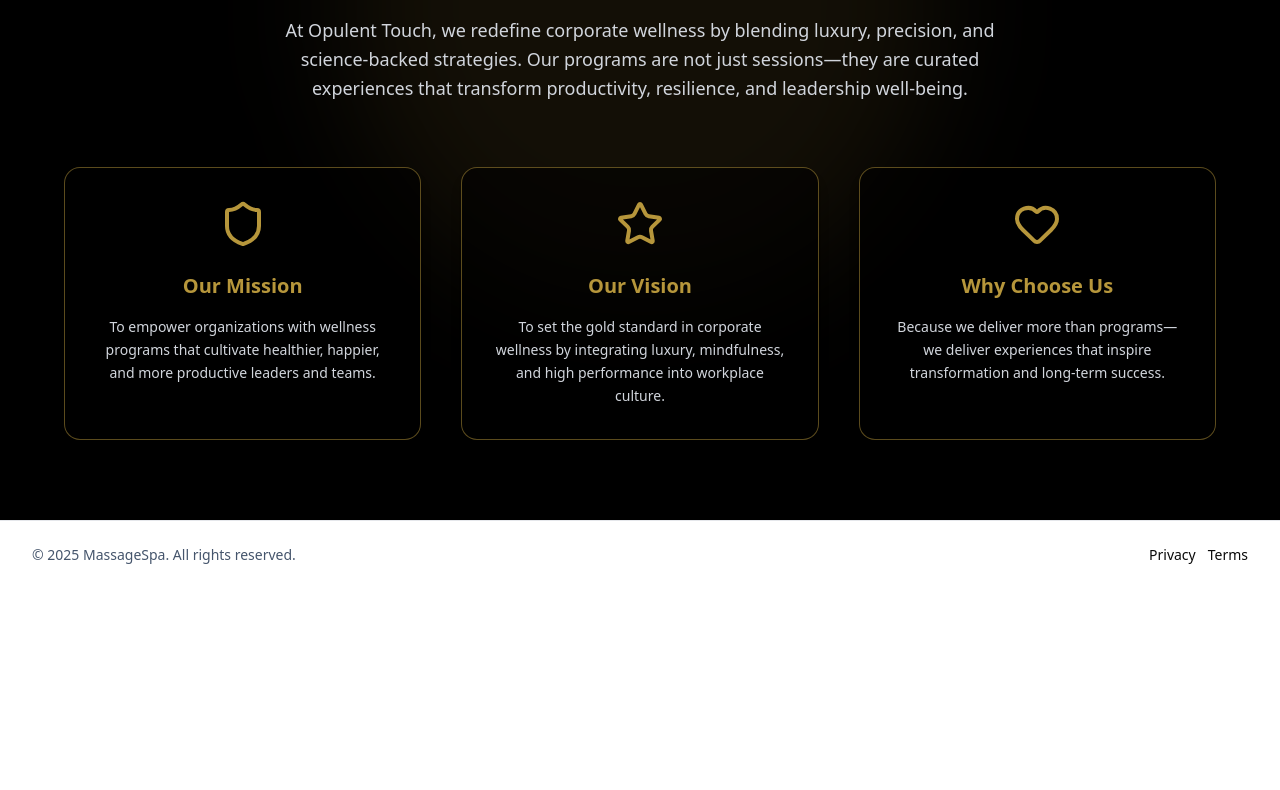
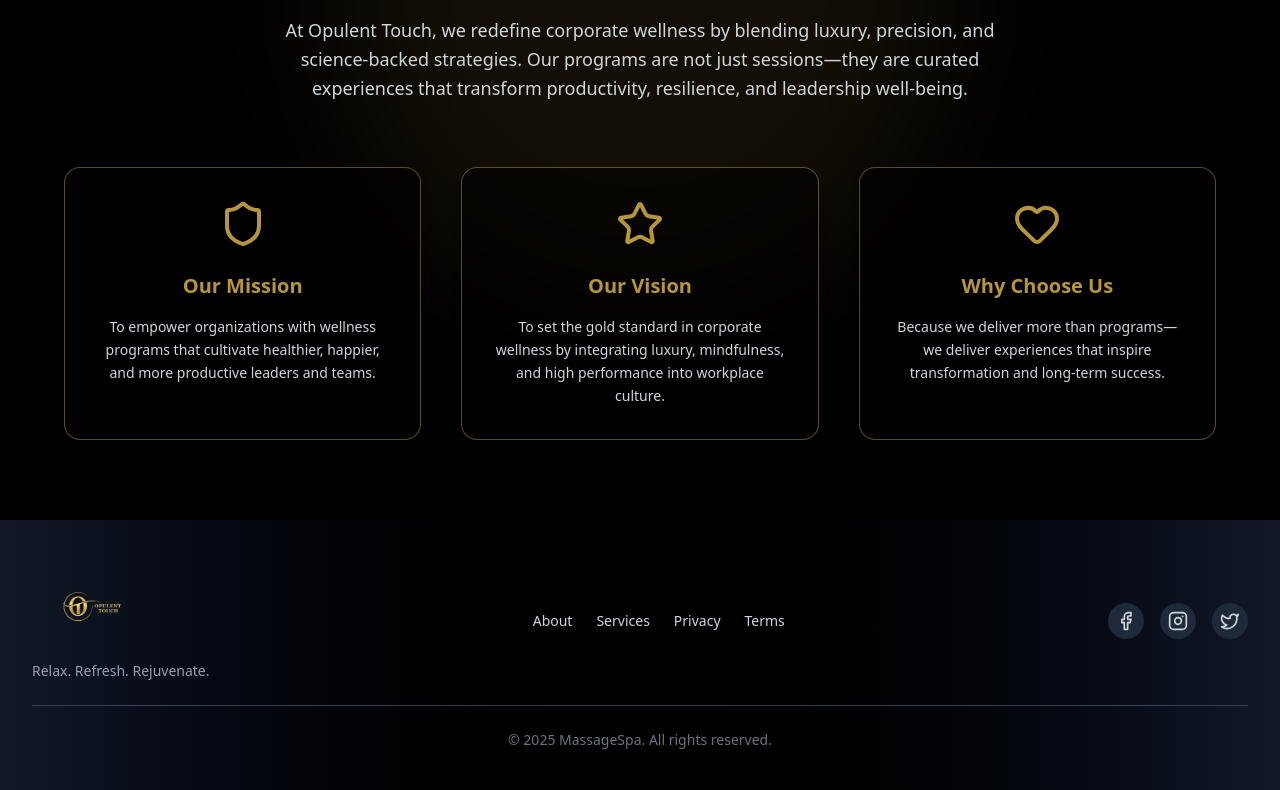
Before and after one commit to owaisnadeem18/client-landing-page, a Next.js app: page / in a window 1280 px wide. Shown: the part 1661-2451 px from the top of the page. Before the commit the page ends 2250 px from the top, so only its background shows below. Built offline with nearby package versions, Linux system fonts and the light colour scheme.

Commit message:
updated the content

```diff
--- a/src/components/About.jsx
+++ b/src/components/About.jsx
@@ -5,7 +5,7 @@ import { Shield, Star, Heart } from "lucide-react"
 
 export default function About() {
   return (
-    <section className="relative bg-black text-gray-300 py-20 px-6">
+    <section id="about" className="relative bg-black text-gray-300 py-20 px-6">
       {/* Glow Overlay */}
       <div className="absolute -top-40 left-1/2 -translate-x-1/2 w-[600px] h-[600px] bg-[#B6963B]/10 rounded-full blur-3xl" />
 
--- a/src/components/Footer.jsx
+++ b/src/components/Footer.jsx
@@ -1,21 +1,50 @@
-
+import { Facebook, Instagram, Twitter } from "lucide-react"
+import Image from "next/image"
+import Logo from "../../public/logo-massage-app.png"
 
 export function Footer() {
   return (
-<footer className="border-t  border-gray-200">
-<div className="max-w-7xl mx-auto px-4 sm:px-6 lg:px-8 py-6 flex flex-col sm:flex-row justify-between items-center gap-4">
-<div className="text-sm text-slate-600">
-© {new Date().getFullYear()} MassageSpa. All rights reserved.
+    <footer className="bg-gradient-to-r from-gray-900 via-black to-gray-900 text-gray-300 py-10">
+      <div className="max-w-7xl mx-auto px-4 sm:px-6 lg:px-8">
+
+        {/* Top Section */}
+        <div className="flex flex-col md:flex-row justify-between items-center gap-8 border-b border-gray-700 pb-6">
+
+          {/* Logo + Tagline */}
+          <div className="flex flex-col items-center md:items-start text-center md:text-left">
+            <Image src={Logo} alt="MassageSpa Logo" width={120} height={50} />
+            <p className="mt-2 text-sm text-gray-400">
+              Relax. Refresh. Rejuvenate.
+            </p>
           </div>
-<div className="flex items-center gap-3">
-<a href="#" className="text-sm hover:underline">
-Privacy
+
+          {/* Footer Nav */}
+          <div className="flex gap-6 text-sm font-medium">
+            <a href="#about" className="hover:text-white transition">About</a>
+            <a href="#" className="hover:text-white transition">Services</a>
+            <a href="#" className="hover:text-white transition">Privacy</a>
+            <a href="#" className="hover:text-white transition">Terms</a>
+          </div>
+
+          {/* Social Icons */}
+          <div className="flex gap-4">
+            <a href="#" className="p-2 rounded-full bg-gray-800 hover:bg-pink-600 transition">
+              <Facebook className="w-5 h-5" />
             </a>
-<a href="#" className="text-sm hover:underline">
-Terms
+            <a href="#" className="p-2 rounded-full bg-gray-800 hover:bg-gradient-to-tr hover:from-yellow-400 hover:to-pink-500 transition">
+              <Instagram className="w-5 h-5" />
+            </a>
+            <a href="#" className="p-2 rounded-full bg-gray-800 hover:bg-sky-500 transition">
+              <Twitter className="w-5 h-5" />
             </a>
           </div>
         </div>
+
+        {/* Bottom Section */}
+        <div className="mt-6 text-center text-sm text-gray-500">
+          © {new Date().getFullYear()} MassageSpa. All rights reserved.
+        </div>
+      </div>
     </footer>
-);
+  )
 }
--- a/src/components/Header.jsx
+++ b/src/components/Header.jsx
@@ -24,7 +24,6 @@ export function Header() {
     { name: "Services", href: "#services" },
     { name: "Packages", href: "#packages" },
     { name: "About", href: "#about" },
-    { name: "Testimonials", href: "#testimonials" },
     { name: "Contact", href: "#contact" },
   ]
 
```
Lines whose indentation alone changed are shown as unchanged.
